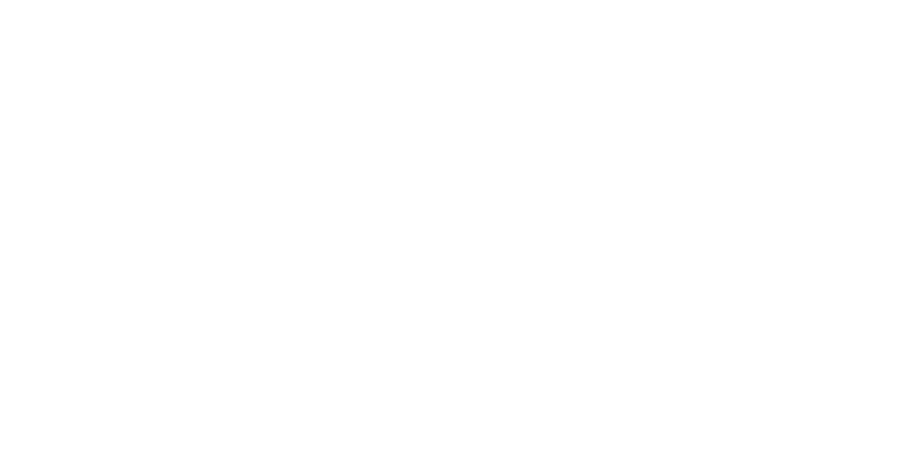
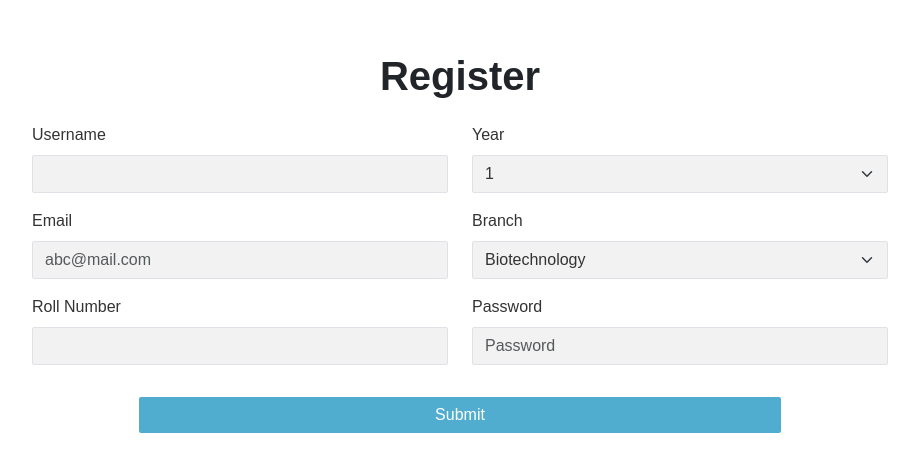
Before and after one commit to Sohan40/AnnounceProj_Frontend, a React (Vite) app in the folder Project/: page /register in a window 1280 px wide. Before the commit this address had no page. Shown: the part 157-628 px from the top of the page, without its empty margins (180-1099 px from the left). Built offline with nearby package versions, Linux system fonts and the light colour scheme.

Commit message:
register page

```diff
--- a/Project/src/components/App.jsx
+++ b/Project/src/components/App.jsx
@@ -1,13 +1,14 @@
 import { Route, Routes } from "react-router-dom"
 import Home from './Home'
 import Login from "./Login"
+import Register from "./Register"
 function App() {
   return (
     <>
       <Routes>
         <Route path="/" element={<Home/>}/>
         <Route path="/login" element={<Login/>}/>
-
+        <Route path="/register" element={<Register/>}/>
 
       </Routes>
     </>
--- a/Project/src/components/Lists.jsx
+++ b/Project/src/components/Lists.jsx
@@ -4,7 +4,7 @@
         <ul className={`navLinks text-white${props.addClass?' active':null}`} id="navLinksId">
             <li className="listCss topElement"> <Link>Clubs</Link> </li>
             <li className="listCss"> <Link className="signBtn" to="/login" >Login</Link> </li>
-            <li className="listCss"> <Link className="signBtn" >Sign Up</Link> </li>
+            <li className="listCss"> <Link className="signBtn" to="/register">Sign Up</Link> </li>
             <li className="listCss">
                 <span>
                     <Link className="profile">
--- a/Project/src/components/Login.css
+++ b/Project/src/components/Login.css
@@ -4,6 +4,7 @@
     font-family: Arial, sans-serif;
     height: 100vh;
     display: flex;
+    justify-content: center;
     align-items: center;
 }
 
@@ -14,6 +15,8 @@
     box-shadow: 0 0 20px rgba(0, 0, 0, 0.1);
     max-width: 400px;
     margin: 0 auto;
+
+
 }
 
 .login-box h2 {
--- a/Project/src/components/Login.jsx
+++ b/Project/src/components/Login.jsx
@@ -7,20 +7,20 @@
             <div className="col-md-6">
                 <div className="login-box">
                     <h2>Login</h2>
-                    <form>
-                        <div className="mb-3 p-1">
-                            <input type="text" className="form-control shadow-none" name="username" id="username" placeholder="Your username"/>
+                    <form className="w-100">
+                        <div className="mb-3">
+                            <input type="text" className="form-control" name="username" id="username" placeholder="Your username"/>
 
                         </div>
 
-                        <div className="mb-3 p-1">
-                            <input type="text" className="form-control shadow-none" name="password" id="password" placeholder="Your password"/>
+                        <div className="mb-3">
+                            <input type="text" className="form-control" name="password" id="password" placeholder="Your password"/>
 
                         </div>
 
                         <input type="submit" value="Login"/>
                     </form>
-                    <p>Don't have an account? <a href="#">Sign up</a></p>
+                    <p>Don't have an account? <a href="/register">Sign up</a></p>
                 </div>
             </div>
         </div>
--- /dev/null
+++ b/Project/src/components/Register.css
@@ -0,0 +1,65 @@
+.reg {
+    background-color: #f5f5f5;
+
+
+    font-family: Arial, sans-serif;
+
+}
+
+form h1{
+    font-weight: bold;
+    padding: 15px;
+
+}
+
+.register form {
+
+    padding: 40px;
+    background-color: #ffffff;
+    border-radius: 5px;
+    box-shadow: 0 0 20px rgba(0, 0, 0, 0.1);
+}
+.register .form-label {
+    color: #333333;
+}
+.register .form-control {
+    border-radius: 2px;
+    background-color: #f2f2f2;
+    color: #333333;
+}
+.register .form-select {
+    border-radius: 2px;
+    background-color: #f2f2f2;
+    color: #333333;
+}
+
+.register .form-control:focus {
+    outline: none;
+    border-color: #4caf50;
+    box-shadow: 0 0 5px rgba(76, 175, 80, 0.6);
+}
+
+.register .form-text {
+    color: #333333;
+}
+.register .btn-primary {
+    border-radius: 2px;
+    background-color: #50adcf;
+    color: #ffffff;
+    transition: background-color 0.3s ease;
+    outline: none;
+    border: none;
+}
+.register .btn-primary:hover {
+    background-color: #45a049;
+}
+.register {
+
+    height: 100vh;
+
+}
+@media (min-width:768px) {
+    form{
+        width:75%;
+    }
+}
--- /dev/null
+++ b/Project/src/components/Register.jsx
@@ -0,0 +1,71 @@
+import "./Register.css"
+
+export default function Register(){
+    return(
+        <div className="reg">
+            <div className="register d-flex justify-content-center align-items-center">
+
+
+        <form action="" className="row" method="get">
+            <h1 className="text-center">Register</h1>
+            <div className="col-lg-6">
+              <div className="mb-3">
+                  <label htmlFor="username" className="form-label">Username</label>
+                  <input type="text" className="form-control shadow-none" name="username" id="username" placeholder=""/>
+
+              </div>
+
+              <div className="mb-3">
+                  <label htmlFor="email" className="form-label">Email</label>
+                  <input type="email" className="form-control shadow-none" name="email" id="email" placeholder="abc@mail.com"/>
+
+              </div>
+
+              <div className="mb-3">
+                  <label htmlFor="rollno" className="form-label">Roll Number</label>
+                  <input type="text" className="form-control shadow-none" name="rollno" id="rollno"/>
+              </div>
+
+            </div>
+
+            <div className="col-lg-6">
+              <div className="mb-3">
+                  <label htmlFor="year" className="form-label">Year</label>
+                  <select className="form-select shadow-none" name="year" id="year">
+                      <option  value="1">1</option>
+                      <option value="2">2</option>
+                      <option value="3">3</option>
+                      <option value="4">4</option>
+                  </select>
+              </div>
+
+              <div className="mb-3">
+                  <label htmlFor="branch" className="form-label">Branch</label>
+                  <select className="form-select shadow-none" name="branch" id="branch">
+                      <option value="Biotechnology">Biotechnology</option>
+                      <option value="Chemical Engineering">Chemical Engineering</option>
+                      <option value="Chemistry">Chemistry</option>
+                      <option value="Civil Engineering">Civil Engineering</option>
+                      <option value="Electrical and Electronics Engineering">Electrical and Electronics Engineering</option>
+                      <option value="Computer Science and Engineering">Computer Science and Engineering</option>
+                      <option value="Electronics and Communication Engineering">Electronics and Communication Engineering</option>
+                      <option value="Mechanical Engineering">Mechanical Engineering</option>
+                      <option value="Metallurgical and Materials Engineering">Metallurgical and Materials Engineering</option>
+                  </select>
+              </div>
+
+              <div className="mb-3">
+                  <label htmlFor="password" className="form-label">Password</label>
+                  <input type="password" className="form-control shadow-none" name="password" id="password" placeholder="Password"/>
+              </div>
+
+            </div>
+            <div className="mb-3 text-center mt-3">
+              <button type="submit" className="btn btn-primary shadow-none w-75">Submit</button>
+            </div>
+          </form>
+    </div>
+        </div>
+
+    )
+}
```
